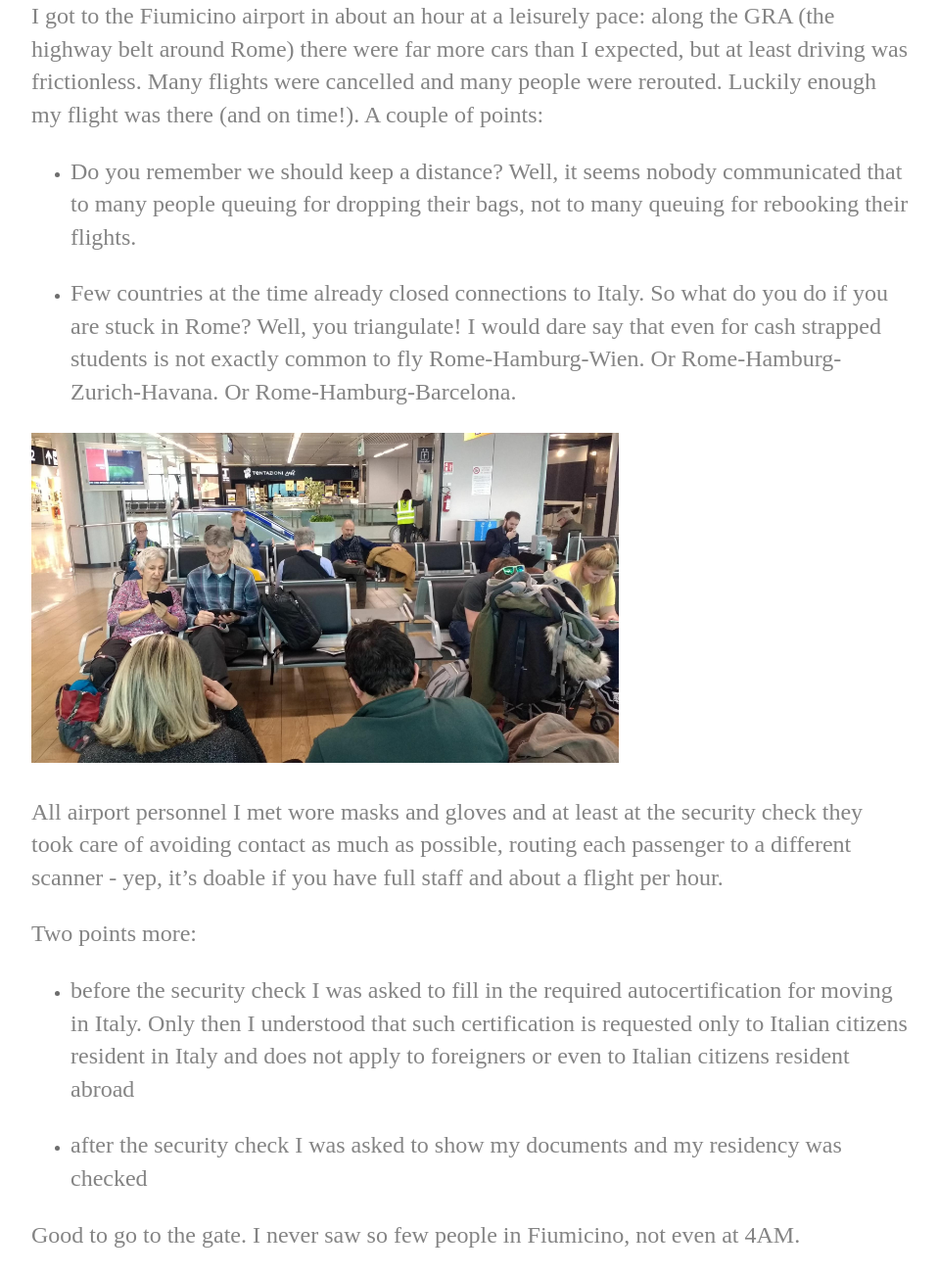
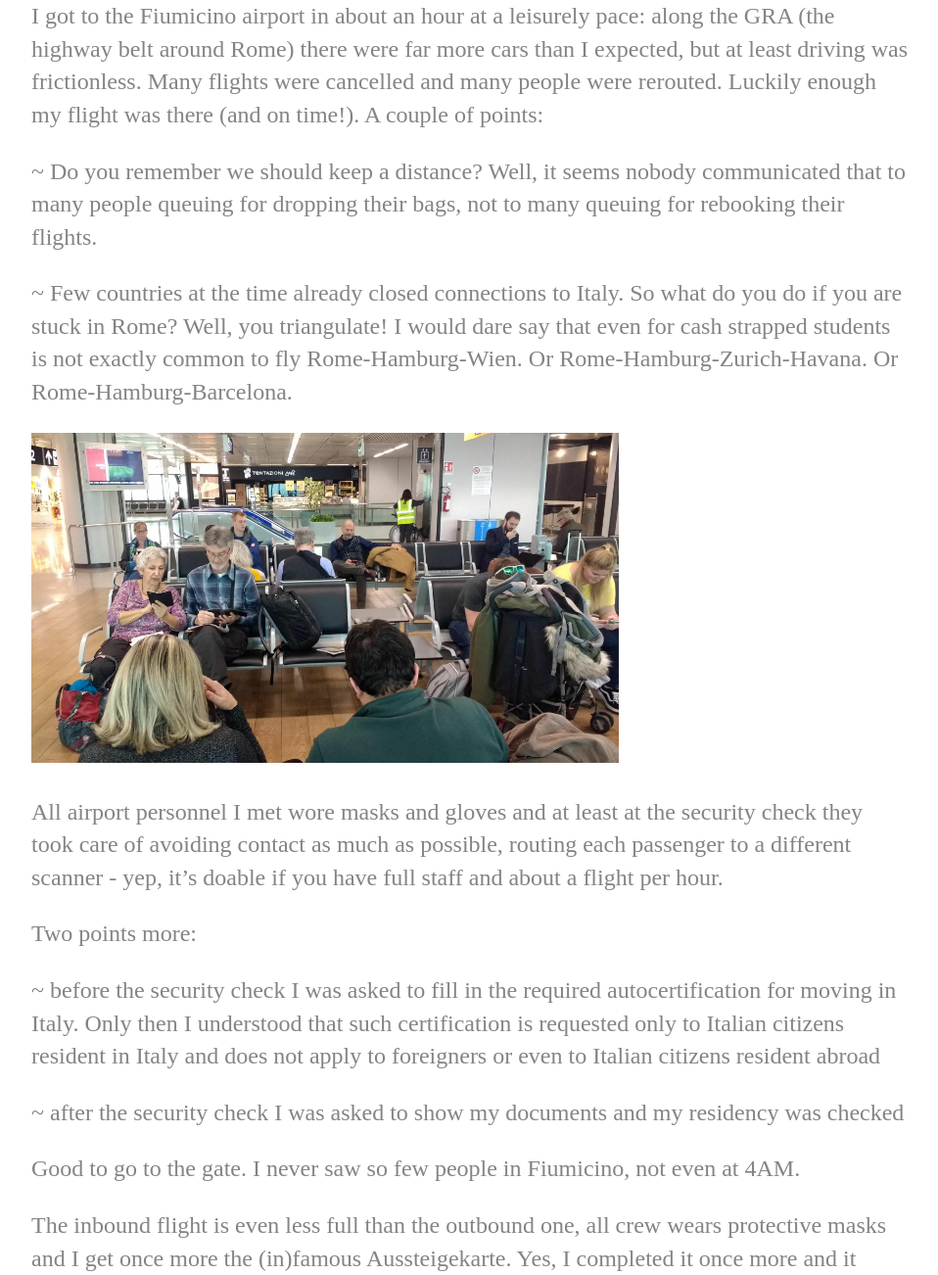
Before and after one commit to aleale14/aleale14.github.io, a Jekyll site: the page built from _posts/read/2020-03-12-Corona.md, in a window 1280 px wide and 1400 px high, scrolled down 3594 px, cut to the strip 98-1400 px from the top of the window. Shown: the whole strip at 98% size, without its empty margins (160-1118 px from the left). Built offline with Jekyll 4.4.1, drawn with Linux system fonts in a browser that asks for light colours.

```diff
--- a/_posts/read/2020-03-12-Corona.md
+++ b/_posts/read/2020-03-12-Corona.md
@@ -58,9 +58,9 @@ Many flights were cancelled and many people were rerouted.
 Luckily enough my flight was there (and on time!).
 A couple of points:
 
-+ Do you remember we should keep a distance? Well, it seems nobody communicated that to many people queuing for dropping their bags, not to many queuing for rebooking their flights.
+~ Do you remember we should keep a distance? Well, it seems nobody communicated that to many people queuing for dropping their bags, not to many queuing for rebooking their flights.
 
-+ Few countries at the time already closed connections to Italy. So what do you do if you are stuck in Rome? Well, you triangulate! I would dare say that even for cash strapped students is not exactly common to fly Rome-Hamburg-Wien. Or Rome-Hamburg-Zurich-Havana. Or Rome-Hamburg-Barcelona.
+~ Few countries at the time already closed connections to Italy. So what do you do if you are stuck in Rome? Well, you triangulate! I would dare say that even for cash strapped students is not exactly common to fly Rome-Hamburg-Wien. Or Rome-Hamburg-Zurich-Havana. Or Rome-Hamburg-Barcelona.
 
 <img src="/images/fco.jpg" alt="Terminal D at Fiumicino Airport" width="600"/>
 
@@ -68,9 +68,9 @@ All airport personnel I met wore masks and gloves and at least at the security c
 
 Two points more:
 
-+ before the security check I was asked to fill in the required autocertification for moving in Italy. Only then I understood that such certification is requested only to Italian citizens resident in Italy and does not apply to foreigners or even to Italian citizens resident abroad
+~ before the security check I was asked to fill in the required autocertification for moving in Italy. Only then I understood that such certification is requested only to Italian citizens resident in Italy and does not apply to foreigners or even to Italian citizens resident abroad
 
-+ after the security check I was asked to show my documents and my residency was checked
+~ after the security check I was asked to show my documents and my residency was checked
 
 Good to go to the gate. I never saw so few people in Fiumicino, not even at 4AM.
 
```
